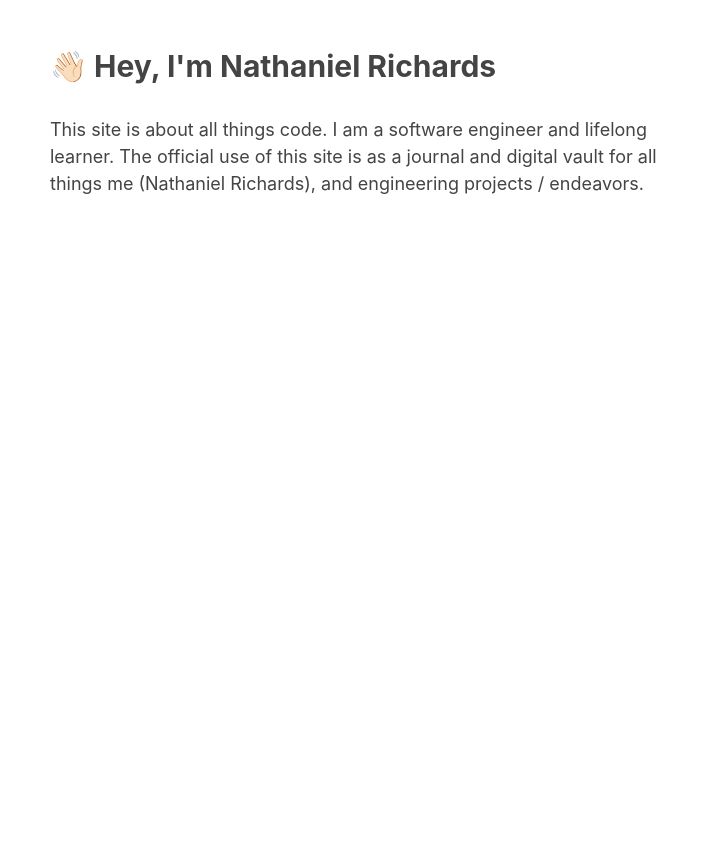
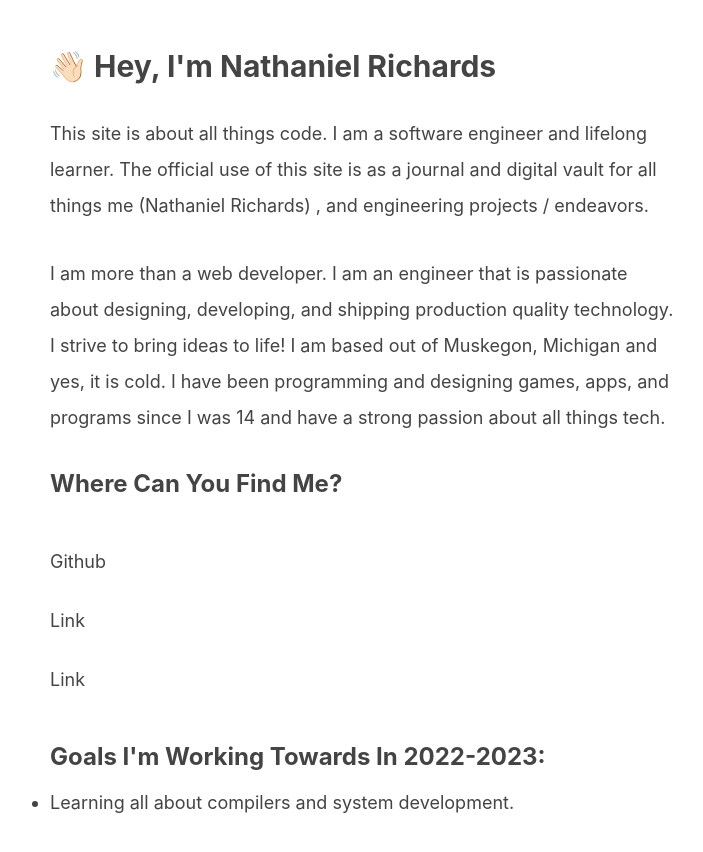
Before and after one commit to NateTheDev1/nathanielrichards.dev, a React (Create React App) app: page / in a window 1280 px wide. Shown: the top 852 px of the page, without its empty margins (275-978 px from the left). Before the commit the page ends 800 px from the top, so only its background shows below. Built offline with nearby package versions, Linux system fonts and the light colour scheme.

Commit message:
Ready for mac

```diff
--- a/src/App.tsx
+++ b/src/App.tsx
@@ -10,9 +10,52 @@ function App() {
       <p className="mt-8">
         This site is about all things code. I am a software engineer and
         lifelong learner. The official use of this site is as a journal and
-        digital vault for all things me <span>(Nathaniel Richards)</span>, and
+        digital vault for all things me <span>(Nathaniel Richards)</span> , and
         engineering projects / endeavors.
       </p>
+      <p className="mt-8">
+        I am more than a web developer. I am an engineer that is passionate
+        about designing, developing, and shipping production quality technology.
+        I strive to bring ideas to life! I am based out of Muskegon, Michigan
+        and yes, it is cold. I have been programming and designing games, apps,
+        and programs since I was 14 and have a strong passion about all things
+        tech.
+      </p>
+      <h2 className="font-bold my-8 text-2xl">Where Can You Find Me?</h2>
+      <div className="flex flex-col">
+        <a
+          href="https://github.com/NateTheDev1"
+          target="_blank"
+          rel="noreferrer"
+          className="my-4"
+        >
+          Github
+        </a>
+        <a
+          href="https://github.com/NateTheDev1"
+          target="_blank"
+          rel="noreferrer"
+          className="my-4"
+        >
+          Link
+        </a>
+        <a
+          href="https://github.com/NateTheDev1"
+          target="_blank"
+          rel="noreferrer"
+          className="my-4"
+        >
+          Link
+        </a>
+      </div>
+      <h2 className="font-bold mt-8 text-2xl">
+        Goals I'm Working Towards In 2022-2023:
+      </h2>
+      <ul className="list-disc">
+        <li className="mt-4">
+          Learning all about compilers and system development.
+        </li>
+      </ul>
     </div>
   );
 }
--- a/src/styles/baseline.scss
+++ b/src/styles/baseline.scss
@@ -6,6 +6,10 @@ body {
     "Helvetica Neue", Arial, "Noto Sans", sans-serif, "Apple Color Emoji",
     "Segoe UI Emoji", "Segoe UI Symbol", "Noto Color Emoji";
   color: #444;
+
+  p {
+    line-height: 2;
+  }
 }
 
 h1,
```
